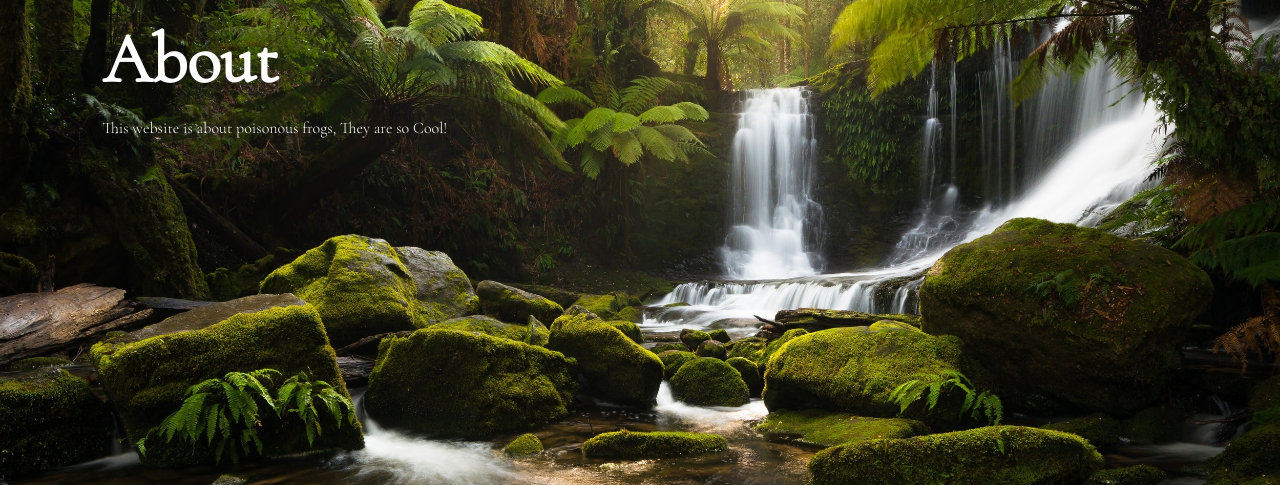
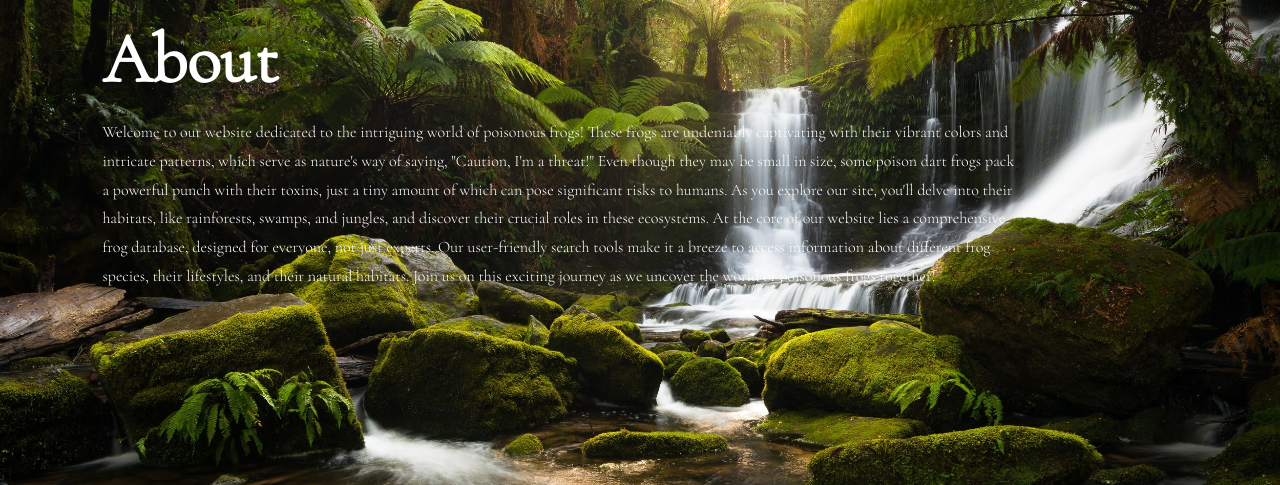
Before and after one commit to protrooper/Linuses-12DTP-project, a Flask app: page /about in a window 1280 px wide. Shown: the part 33-518 px from the top of the page. Run offline with Flask 3, Linux system fonts and the light colour scheme.

Commit message:
fixed overflow error on frog page when id is too large, other minor tweaks

```diff
--- a/routes.py
+++ b/routes.py
@@ -23,7 +23,9 @@ def fetch_data(queries: list, fetchall: list):
     results = []
 
     for index, query in enumerate(queries):
-        try:                                                 # checks if query[1] index exists, thefourtheye - https://stackoverflow.com/questions/29715501/how-can-i-check-if-a-list-index-exists
+        # checks if query[1] index exists,
+        #  -thefourtheye https://stackoverflow.com/questions/29715501/how-can-i-check-if-a-list-index-exists
+        try:
             cur.execute(query[0], query[1])
         except IndexError:
             cur.execute(query[0])
@@ -39,7 +41,9 @@ def fetch_data(queries: list, fetchall: list):
 
 
 # inserts data into database, takes parameters from form
-def insertdata(name, sci_name, min_size, max_size, status, image, description, countries, habitats, preys, predators):
+def insertdata(name, sci_name, min_size, max_size, status, image,
+               description, countries, habitats, preys, predators):
+
     conn = sqlite3.connect('frog.db')
     cur = conn.cursor()
 
@@ -49,8 +53,10 @@ def insertdata(name, sci_name, min_size, max_size, status, image, description, c
         cur.execute('INSERT INTO statuses (name) VALUES(?)', (status,))
         conn.commit()
 
-    cur.execute('''INSERT INTO frogs (name, scientific_name, min_size, max_size, image, description, status)
-                   VALUES (?, ?, ?, ?, ?, ?, (SELECT id FROM statuses WHERE name =?))''',
+    cur.execute('''
+                INSERT INTO frogs (name, scientific_name, min_size, max_size, image, description, status)
+                VALUES (?, ?, ?, ?, ?, ?, (SELECT id FROM statuses WHERE name =?))
+                ''',
                 (name, sci_name, min_size, max_size, image, description, status))
     conn.commit()
 
@@ -72,14 +78,18 @@ def insertdata(name, sci_name, min_size, max_size, status, image, description, c
 #       id(str): name of column in joinTable which is to be matched with fid.
 #       cur: cursor for executing queries
 def insert_into(data, frogName, tableName, jointTable, id, cur):
-    items = set(data)                      # make sure there is no duplicate data,  Denis Otkidach- https://stackoverflow.com/questions/1541797/how-do-i-check-if-there-are-duplicates-in-a-flat-list
+    # make sure there is no duplicate data,
+    #   Denis Otkidach- https://stackoverflow.com/questions/1541797/how-do-i-check-if-there-are-duplicates-in-a-flat-list
+    items = set(data)
     for item in items:
         # check if data exists in table
         cur.execute(f'SELECT * FROM {tableName} WHERE name =?', (item,))
         if cur.fetchone() is None:
             # if data doesn't exist, add data to table
             cur.execute(f'INSERT INTO {tableName} (name) VALUES (?)', (item,))
-        cur.execute(f'INSERT INTO {jointTable} (fid, {id}) VALUES ((SELECT id FROM frogs WHERE name =?), (SELECT id FROM {tableName} WHERE name=?))', (frogName, item))
+
+        cur.execute(f'INSERT INTO {jointTable} (fid, {id}) VALUES ((SELECT id FROM frogs WHERE name =?), \
+                    (SELECT id FROM {tableName} WHERE name=?))', (frogName, item))
 
 
 # searches database for frogs which match the searched criteria, takes parameters from form.
@@ -87,12 +97,15 @@ def search_frogs(country, location, prey, predator, status):
     conn = sqlite3.connect('frog.db')
     cur = conn.cursor()
 
-    cur.execute('''SELECT * FROM frogs WHERE id IN (SELECT fid FROM FrogCountry WHERE cid IN (SELECT id FROM country WHERE name LIKE ?))
-        AND id IN (SELECT fid FROM FrogHabitat WHERE hid IN (SELECT id FROM habitat WHERE name LIKE?))
-        AND id IN (SELECT fid FROM FrogPrey WHERE pid IN (SELECT id FROM prey WHERE name LIKE?))
-        AND id IN (SELECT fid FROM FrogPredator WHERE pid IN (SELECT id FROM predator WHERE name LIKE?))
-        AND id IN (SELECT id FROM frogs WHERE status IN(SELECT id FROM statuses WHERE name LIKE?))''',
-        ('%'+country+'%', '%'+location+'%', '%'+prey+'%', '%'+predator+'%', '%'+status+'%'))
+    cur.execute('''
+                SELECT * FROM frogs WHERE id IN
+                (SELECT fid FROM FrogCountry WHERE cid IN (SELECT id FROM country WHERE name LIKE ?))
+                AND id IN (SELECT fid FROM FrogHabitat WHERE hid IN (SELECT id FROM habitat WHERE name LIKE?))
+                AND id IN (SELECT fid FROM FrogPrey WHERE pid IN (SELECT id FROM prey WHERE name LIKE?))
+                AND id IN (SELECT fid FROM FrogPredator WHERE pid IN (SELECT id FROM predator WHERE name LIKE?))
+                AND id IN (SELECT id FROM frogs WHERE status IN(SELECT id FROM statuses WHERE name LIKE?))
+                ''',
+                ('%'+country+'%', '%'+location+'%', '%'+prey+'%', '%'+predator+'%', '%'+status+'%'))
 
     results = cur.fetchall()
     conn.close()
@@ -119,18 +132,20 @@ def get_random_frog(number: int):
     return frogs
 
 
-#home page
+# home page
 @app.route('/')
 def home():
-    frogs = get_random_frog(3)
-    return render_template("home.html", title="Home", frogs=frogs)
+    frog_count = fetch_data([['SELECT COUNT(*) FROM frogs']], [True])
+    return render_template("home.html", title="Home", frog_count=frog_count[0][0][0])
 
 
+# contact page, displays contact information
 @app.route('/contact')
 def contact():
     return render_template("contact.html", title="contact")
 
 
+# about page
 @app.route('/about')
 def about():
     return render_template("about.html", title="about")
@@ -144,7 +159,9 @@ def explore():
 
         frogs = search_frogs(data['country'], data['habitat'], data['prey'], data['predator'], data['statuses'])
         sort_key = request.form.get('sort_key')
-        return render_template("search.html", title="search results", frogs=frogs, sort_key=sort_key, formData=data)
+
+        return render_template("search.html", title="search results",
+                               frogs=frogs, sort_key=sort_key, formData=data)
 
     else:
         frogs = get_random_frog(3)
@@ -157,8 +174,11 @@ def explore():
         fetchall = [True, True, True, True, True]
         countries, habitats, preys, predators, statuses = fetch_data(queries, fetchall)
 
-        return render_template("explore.html", title="Explore", frogs=frogs, results=sortedResults, countries=countries, habitats=habitats, preys=preys, predators=predators, statuses=statuses)
-
+        return render_template("explore.html",
+                               title="Explore", frogs=frogs,
+                               results=sortedResults, countries=countries,
+                               habitats=habitats, preys=preys,
+                               predators=predators, statuses=statuses)
 
 
 # displays all the frogs in a 3x3 grid, sorted by name, scientific name or size via sort_key
@@ -176,18 +196,24 @@ def all_frogs():
 # displays information for one specific frog
 @app.route('/frog/<int:id>')
 def frog(id):
-    queries = [['SELECT * FROM frogs WHERE id=?', (id,)],
-               ['SELECT * FROM statuses WHERE id IN(SELECT status FROM frogs WHERE id =?)', (id,)],
-               ['SELECT * FROM country WHERE id IN(SELECT cid FROM FrogCountry WHERE fid =?)', (id,)],
-               ['SELECT * FROM prey WHERE id IN(SELECT pid FROM FrogPrey WHERE fid =?)', (id,)],
-               ['SELECT * FROM predator WHERE id IN(SELECT pid FROM FrogPredator WHERE fid =?)', (id,)],
-               ['SELECT * FROM habitat WHERE id IN(SELECT hid FROM FrogHabitat WHERE fid =?)', (id,)]]
-    fetchall = [False, False, True, True, True, True, True]
-    frog, status, country, prey, predator, habitat = fetch_data(queries, fetchall)
-    if frog is None:    # page doesn't exist!
+    try:
+        queries = [['SELECT * FROM frogs WHERE id=?', (id,)],
+                   ['SELECT * FROM statuses WHERE id IN(SELECT status FROM frogs WHERE id =?)', (id,)],
+                   ['SELECT * FROM country WHERE id IN(SELECT cid FROM FrogCountry WHERE fid =?)', (id,)],
+                   ['SELECT * FROM prey WHERE id IN(SELECT pid FROM FrogPrey WHERE fid =?)', (id,)],
+                   ['SELECT * FROM predator WHERE id IN(SELECT pid FROM FrogPredator WHERE fid =?)', (id,)],
+                   ['SELECT * FROM habitat WHERE id IN(SELECT hid FROM FrogHabitat WHERE fid =?)', (id,)]]
+        fetchall = [False, False, True, True, True, True, True]
+        frog, status, country, prey, predator, habitat = fetch_data(queries, fetchall)
+        if frog is None:    # page doesn't exist!
+            return render_template("success.html", title="404", status="404", reason="Page not found")
+        else:
+            return render_template("frog.html",
+                                   frog=frog, status=status,
+                                   country=country, prey=prey,
+                                   predator=predator, habitat=habitat)
+    except OverflowError:
         return render_template("success.html", title="404", status="404", reason="Page not found")
-    else:
-        return render_template("frog.html", frog=frog, status=status, country=country, prey=prey, predator=predator, habitat=habitat)
 
 
 # allows user to insert data into database
@@ -205,14 +231,16 @@ def insert():
     if request.method == "POST":
         # save image to file
         image = request.files['image']
-        filename = secure_filename(image.filename)     # makes sure filename can be safely stored, and doesn't break the system.
+        # make sure filename can be safely stored, and doesn't break the system.
+        filename = secure_filename(image.filename)
         path = os.path.join(app.config['UPLOAD_FOLDER'], filename)
         image.save(path)
 
         status = ""
         reason = ""
 
-        # validates image file, https://stackoverflow.com/questions/889333/how-to-check-if-a-file-is-a-valid-image-file
+        # validates image file,
+        # https://stackoverflow.com/questions/889333/how-to-check-if-a-file-is-a-valid-image-file
         try:
             queries = [['SELECT * FROM frogs WHERE name =?', (request.form.get('name'),)],
                        ['SELECT * FROM frogs WHERE scientific_name =?', (request.form.get('scientificName'),)]]
@@ -254,10 +282,13 @@ def insert():
         return render_template("success.html", title=status, status=status, reason=reason)
 
     else:
-        return render_template("insert_data.html", title="insert_data", frogs=frogs, statuses=statuses, countries=countries, habitats=habitats, preys=preys, predators=predators)
+        return render_template("insert_data.html", title="insert_data",
+                               frogs=frogs, statuses=statuses,
+                               countries=countries, habitats=habitats,
+                               preys=preys, predators=predators)
 
 
-#404 page, user is redirected to this page when URL does not exist
+# 404 page, user is redirected to this page when URL does not exist
 @app.errorhandler(404)
 def page_not_found(e):
     return render_template("success.html", title="404", status="404", reason="Page not found")
--- a/static/css/style.css
+++ b/static/css/style.css
@@ -7,7 +7,7 @@ body {
     font-family: "Cormorant garamond", sans-serif;
     font-weight: 300;
     background: url("background.jpg") center/cover fixed no-repeat;
-    color:rgb(255, 255, 255);
+    color:#ffffff;
 
     /**make sure footer stays at bottom
     https://dev.to/nehalahmadkhan/how-to-make-footer-stick-to-bottom-of-web-page-3i14- **/
@@ -151,7 +151,7 @@ nav a:hover::before {
 
 .footer {
     font-family: Arial, Helvetica, sans-serif;
-    background-color: rgb(26, 26, 26);
+    background-color: #1a1a1a;
     text-align: center;
     margin: 0;
     margin-top: auto; /**make sure footer stays at bottom**/
@@ -249,7 +249,7 @@ nav a:hover::before {
 for all_frogs and search results pages**/
 
 .grid-item {
-  background-color: rgb(43, 43, 43);
+  background-color: #2b2b2b;
   text-align: center;
   transition: all ease-in-out 250ms;
   height: 380px;
@@ -394,7 +394,7 @@ for all_frogs and search results pages**/
     padding-top: 40px;
     width: 100%;
     height: 100%;
-    background-color: rgb(43, 43, 43);
+    background-color: #2b2b2b;
 }
 
 .input_container h3 {
@@ -417,7 +417,7 @@ for all_frogs and search results pages**/
 .discover {
     width: 60%;
     margin: 0 ;
-    color: white;
+    color: #ffffff;
 }
 
 .random_frog_item img {
@@ -434,7 +434,7 @@ for all_frogs and search results pages**/
 
 .random_frog_item {
     width: 30%;
-    background-color: rgb(43, 43, 43);
+    background-color: #2b2b2b;
     transition: all ease-in-out 250ms;
 }
 
@@ -474,5 +474,6 @@ for all_frogs and search results pages**/
 ----------------------------------------------------------------------**/
 
 .about {
-    padding: 0 8%;
+    padding: 0 20% 0 8%;
+    line-height: 1.8;
 }
--- a/templates/about.html
+++ b/templates/about.html
@@ -4,7 +4,19 @@
 
 <h1>About</h1>
 <div class = "about">
-    <p>This website is about poisonous frogs, They are so Cool!</p>
+    <p>
+        Welcome to our website dedicated to the intriguing world of poisonous frogs!
+        These frogs are undeniably captivating with their vibrant colors and intricate
+        patterns, which serve as nature's way of saying, "Caution, I'm a threat!"
+        Even though they may be small in size, some poison dart frogs pack a powerful
+        punch with their toxins, just a tiny amount of which can pose significant risks to humans.
+        As you explore our site, you'll delve into their habitats, like rainforests, swamps, and jungles,
+        and discover their crucial roles in these ecosystems. At the core of our website lies a
+        comprehensive frog database, designed for everyone, not just experts. Our user-friendly
+        search tools make it a breeze to access information about different frog species, their
+        lifestyles, and their natural habitats. Join us on this exciting journey as we uncover
+        the world of poisonous frogs together!
+    </p>
 </div>
 
 {%endblock%}
--- a/templates/home.html
+++ b/templates/home.html
@@ -11,7 +11,7 @@
             <a href="/all_frogs">
                 <img src = "static/icons/frog_icon.png">
                 <h3>Frogs</h3>
-                <p>over 200 billion frogs to choose from!</p>
+                <p>{{frog_count}} frog species to choose from!</p>
                 <button class="button">
                     Learn More
                 </button>
--- a/templates/success.html
+++ b/templates/success.html
@@ -1,12 +1,14 @@
 {%extends "layout.html"%}
 {%block content%}
+
+
+
+<h1>{{status}}</h1>
 
 <div class = "back_button">
     <a href = "javascript:history.back()"> ←Back</a>
 </div>
 
-<h1>{{status}}</h1>
-
 <h1>{{reason}}</h1>
 
 {%endblock%}
```
